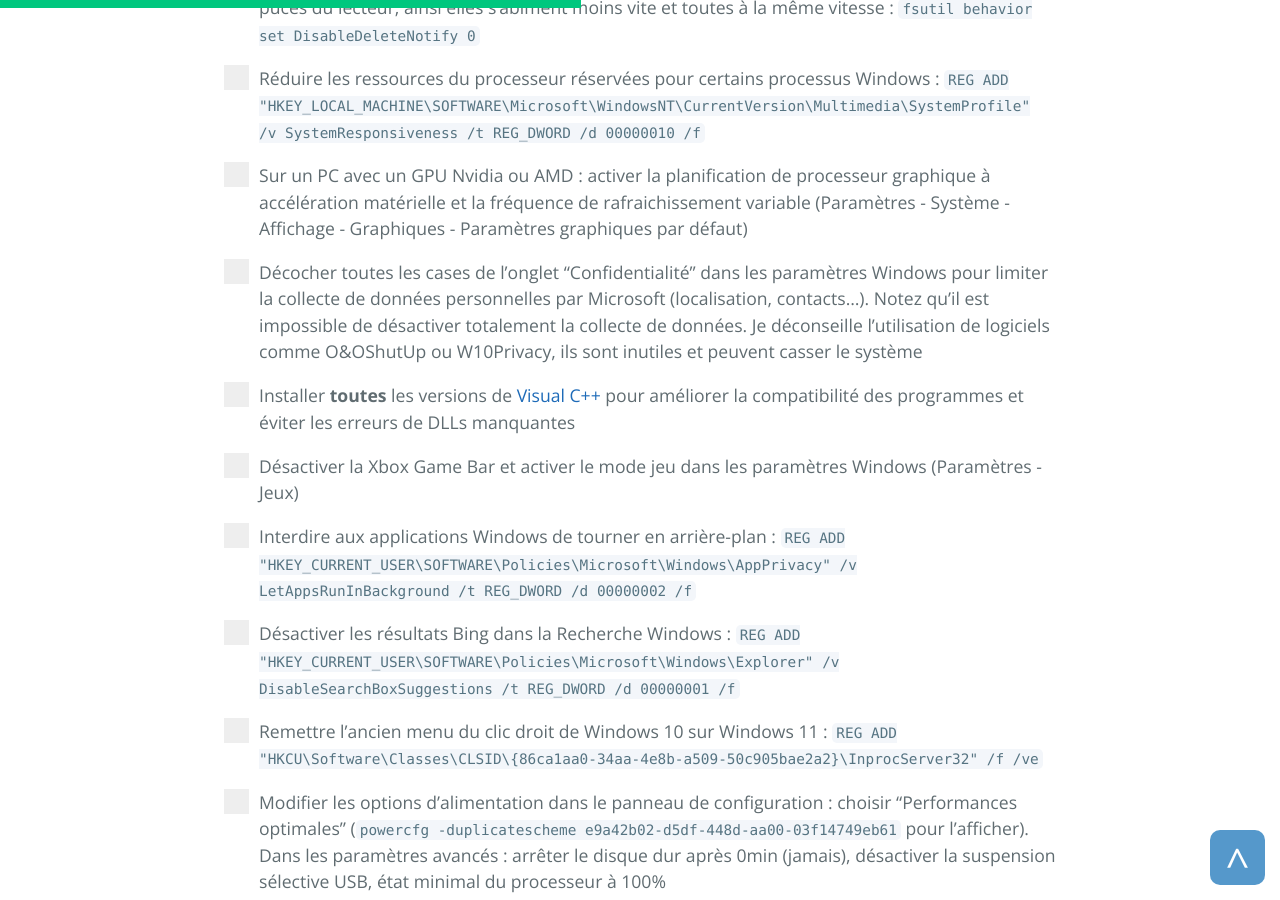
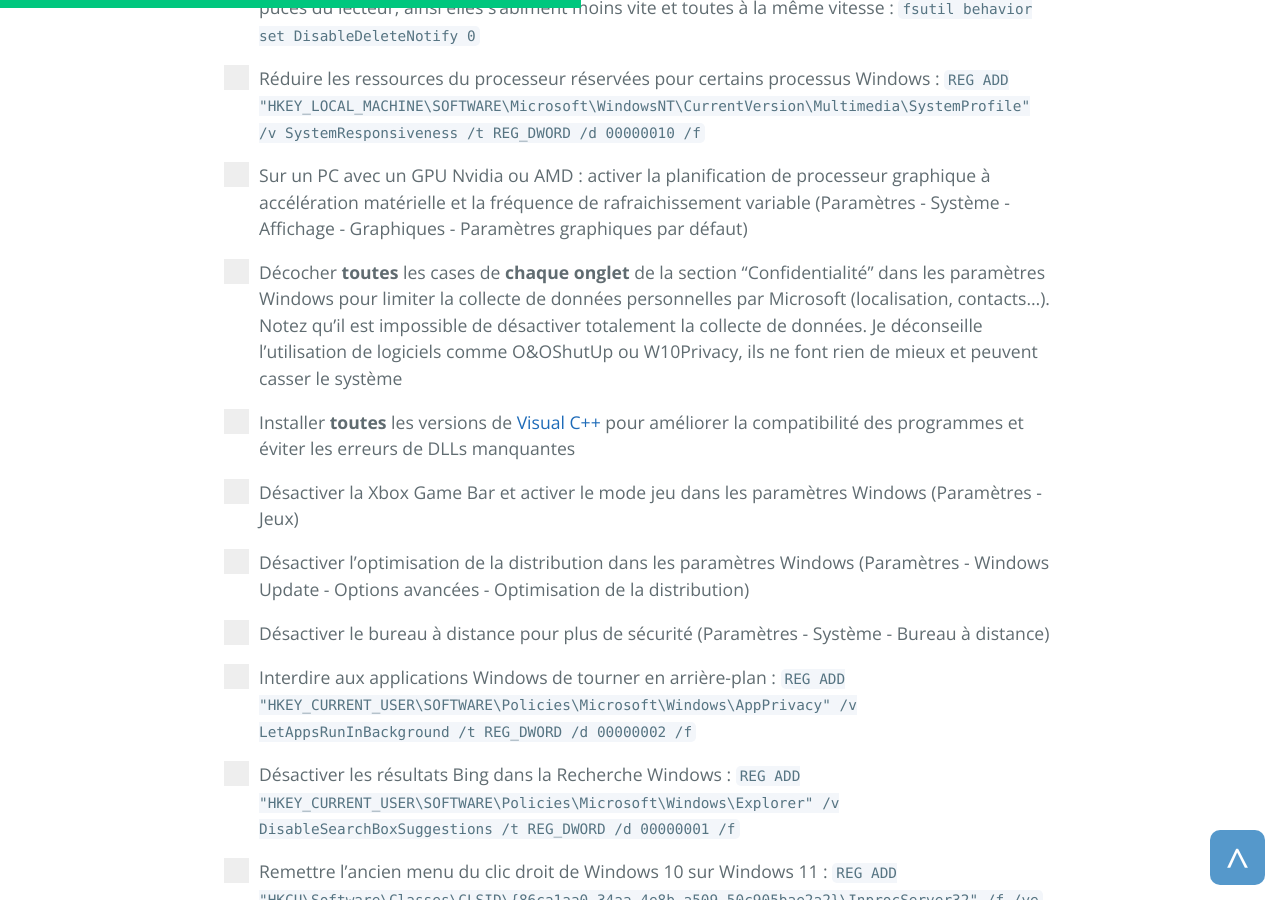
Before and after one commit to PouletEnSlip/pouletenslip.github.io, a Jekyll site: the page built from pages/opti/index.md, in a window 1280 px wide and 900 px high, scrolled down 1646 px. Built offline with Jekyll 4.4.1, drawn with Linux system fonts in a browser that asks for light colours; comment, search, counter and statistics services are not loaded; some of the changed text lies outside the part shown.

Commit message:
Update index.md

```diff
--- a/pages/opti/index.md
+++ b/pages/opti/index.md
@@ -48,7 +48,7 @@ layout: opti
 <input type="checkbox">
 <span class="checkmark"></span>
 
-<label class="container">Décocher toutes les cases de l’onglet "Confidentialité" dans les paramètres Windows pour limiter la collecte de données personnelles par Microsoft (localisation, contacts...). Notez qu'il est impossible de désactiver totalement la collecte de données. Je déconseille l'utilisation de logiciels comme O&OShutUp ou W10Privacy, ils sont inutiles et peuvent casser le système
+<label class="container">Décocher **toutes** les cases de **chaque onglet** de la section "Confidentialité" dans les paramètres Windows pour limiter la collecte de données personnelles par Microsoft (localisation, contacts...). Notez qu'il est impossible de désactiver totalement la collecte de données. Je déconseille l'utilisation de logiciels comme O&OShutUp ou W10Privacy, ils ne font rien de mieux et peuvent casser le système
 <input type="checkbox">
 <span class="checkmark"></span>
 
@@ -57,6 +57,14 @@ layout: opti
 <span class="checkmark"></span>
 
 <label class="container">Désactiver la Xbox Game Bar et activer le mode jeu dans les paramètres Windows (Paramètres - Jeux)
+<input type="checkbox">
+<span class="checkmark"></span>
+
+<label class="container">Désactiver l'optimisation de la distribution dans les paramètres Windows (Paramètres - Windows Update - Options avancées - Optimisation de la distribution)
+<input type="checkbox">
+<span class="checkmark"></span>
+
+<label class="container">Désactiver le bureau à distance pour plus de sécurité (Paramètres - Système - Bureau à distance)
 <input type="checkbox">
 <span class="checkmark"></span>
 
@@ -98,6 +106,7 @@ e9a42b02-d5df-448d-aa00-03f14749eb61` pour l’afficher). Dans les paramètres a
 * Activer Bitlocker sur la version Pro de Windows pour chiffrer les données du lecteur et sécuriser vos fichiers (Clic droit sur un lecteur - Activer Bitlocker). Il est possible d'activer Bitlocker sur la version Famille de Windows, à certaines conditions, tuto disponible [ici](https://lecrabeinfo.net/activer-le-chiffrement-de-lappareil-bitlocker-sur-windows-10-famille.html)
 * Désinstaller le lecteur Windows Media et installer [VLC](https://www.videolan.org/) pour de meilleures performances
 * Installer [7-Zip](https://www.7-zip.org/) pour compresser les fichiers et pouvoir chiffrer les archives. Je déconseille WinRAR qui n'est pas open source, compresse moins bien et chiffre moins efficacement les archives
+* Utiliser [Hat.sh](https://hat.sh/) pour chiffrer vos documents sensibles avec mot de passe côté client
 * Utiliser [OpenRGB](https://openrgb.org/releases.html) pour contrôler tous vos composants RGB via un seul logiciel. Ainsi, on évite les logiciels comme Razer Synapse ou Dragon Center qui consomment énormément de ressources en arrière-plan
 * Installer [EqualizerAPO](https://sourceforge.net/projects/equalizerapo/) pour améliorer le rendu sonore, booster les basses et les aigus. Il faut choisir SFX/EFX (expérimental) lors de l'installation. En cas de mise à jour des drivers de la carte son, il faudra reconfigurer EqualizerAPO. Ce logiciel n'a quasiment aucun impact sur les performances
 
```
Also changed, not shown: other parts of pages/opti/index.md (+1 -1 lines).
